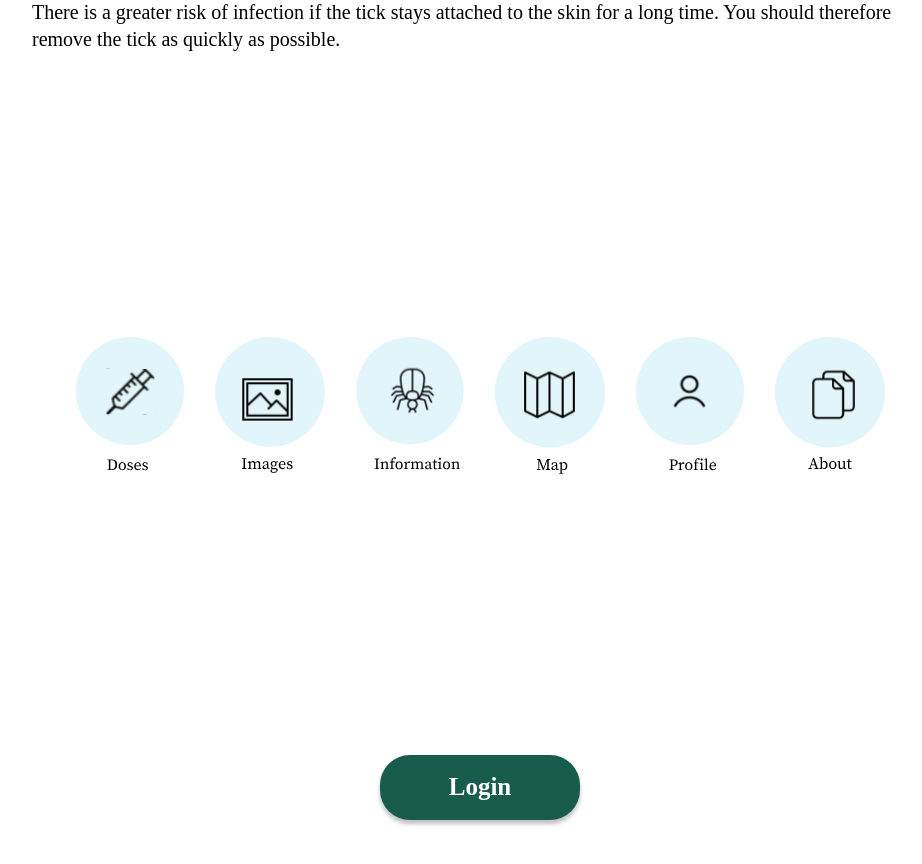
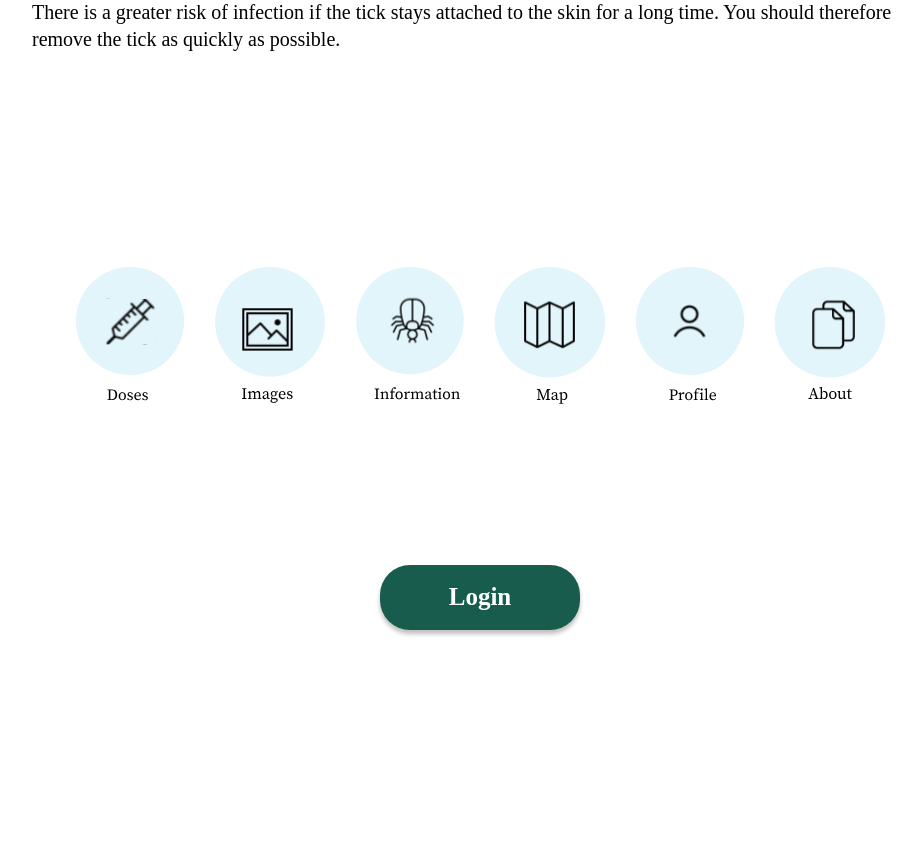
Before and after one commit to sofiaringstedt/final-project, a React (Create React App) app in the folder client/: page / in a window 1280 px wide. Shown: the part 1120-1984 px from the top of the page, without its empty margins (160-1082 px from the left). After the commit the page ends 1830 px from the top, so only its background shows below. Built offline with nearby package versions, Linux system fonts and the light colour scheme; a web font is replaced by a local one.

Commit message:
Small typo fix

```diff
--- a/client/src/styled-components/home.js
+++ b/client/src/styled-components/home.js
@@ -67,14 +67,7 @@ export const HeroHeading = styled.h1`
 export const ImageListWrapper = styled.div`
   display: flex;
   justify-content: center;
-  margin: 15vh;
-
-  @media ${devices.tablet} {
-    /* top: 80px; */
-  }
-  @media ${devices.desktop}{
-    /* margin-top:-8vh; */
-  }
+  margin-top: 50px;
 `;
 
 export const ImageList = styled.ul`
@@ -84,7 +77,6 @@ export const ImageList = styled.ul`
   width: 380px;
   height: 250px;
   align-items: center;
-  /* margin: 0px; */
 
   @media ${devices.tablet} {
     width: 750px;
@@ -96,7 +88,6 @@ export const ImageList = styled.ul`
     justify-content: center;
     margin-left: 10vw;
     margin-right: 10vw;
-    /* margin-top: 0vh; */
   }
 `;
 
@@ -140,7 +131,6 @@ export const LogInButton = styled.button`
   font-family: "Source Serif Pro", serif;
   font-weight: 600;
   font-size: medium;
-  /* margin-top: -20px; */
   margin-bottom: 40px;
 
   @media ${devices.tablet} {
```
